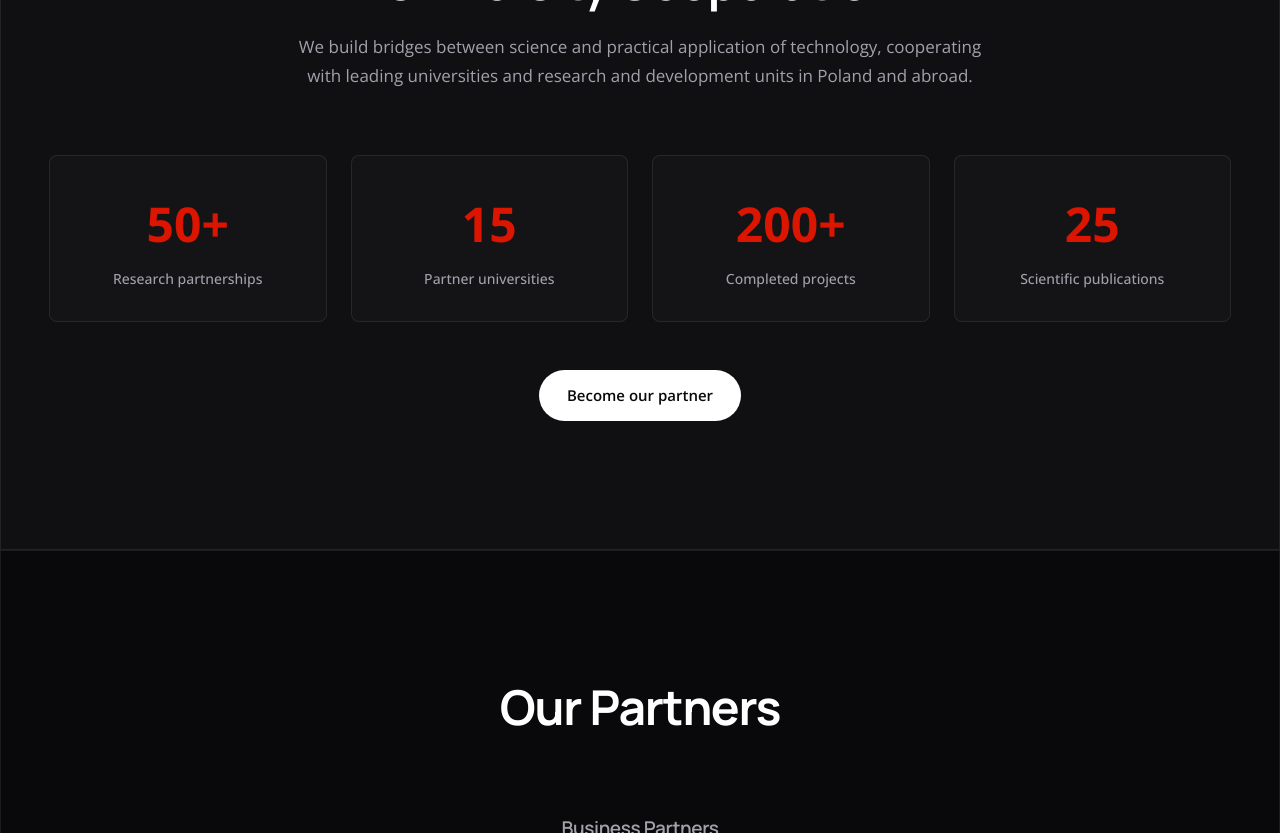
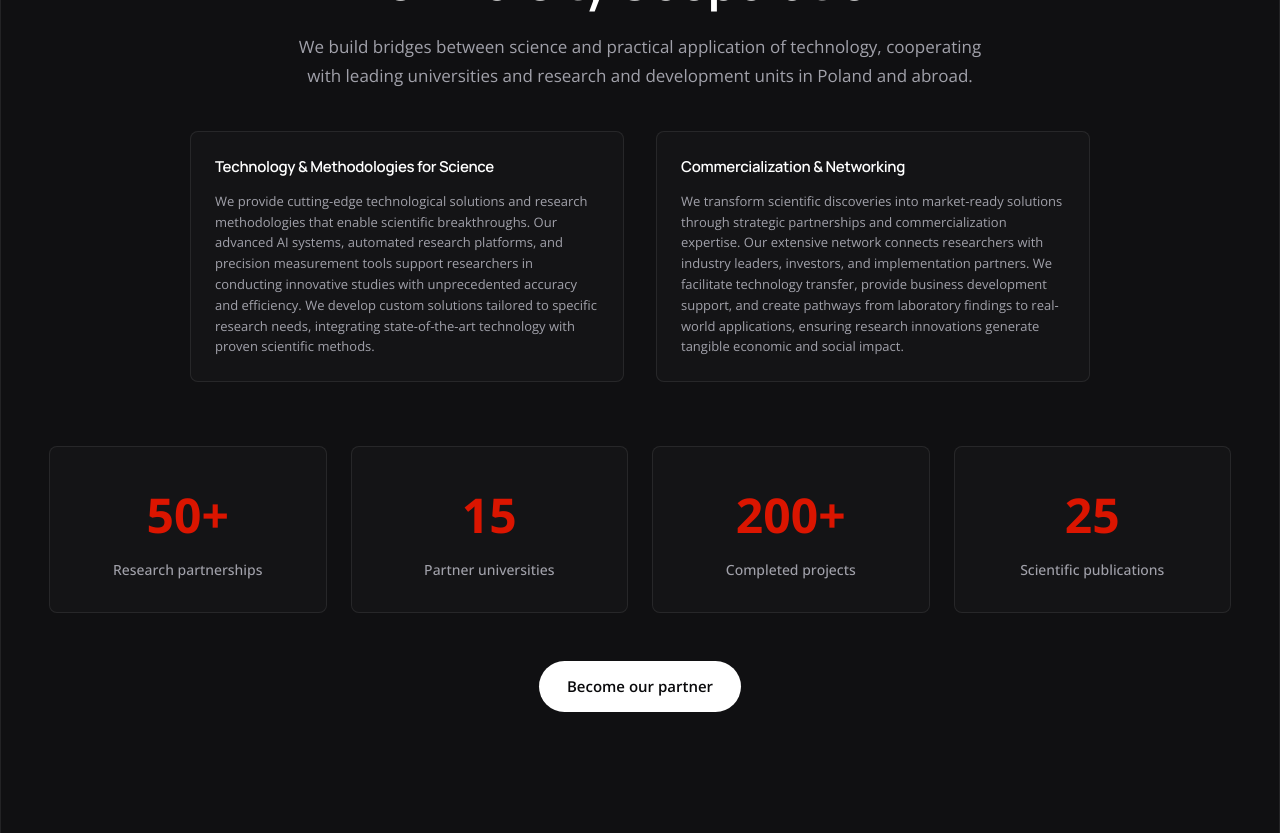
Before and after one commit to 5bgrw6p9tb-afk/srnc-www, a React (Vite) app: page / in a window 1280 px wide. Shown: the part 3180-4013 px from the top of the page. Built offline with nearby package versions, Linux system fonts and the light colour scheme.

Commit message:
Updated App.tsx

```diff
--- a/src/App.tsx
+++ b/src/App.tsx
@@ -535,9 +535,24 @@ function App() {
       <section id="cooperation" className="relative py-32 bg-zinc-900/50 border-t border-white/[0.08]">
         <div className="max-w-[1400px] mx-auto px-8 lg:px-12 text-center">
           <h2 className="text-[48px] font-bold leading-[1.15] tracking-tight mb-6">{t.cooperation.title}</h2>
-          <p className="text-[17px] leading-[1.7] text-zinc-400 mb-16 max-w-[700px] mx-auto">
+          <p className="text-[17px] leading-[1.7] text-zinc-400 mb-10 max-w-[700px] mx-auto">
             {t.cooperation.subtitle}
           </p>
+
+          <div className="grid md:grid-cols-2 gap-8 mb-16 max-w-[900px] mx-auto text-left">
+            <div className="p-6 rounded-lg bg-white/[0.02] border border-white/[0.08]">
+              <h3 className="text-[15px] font-semibold mb-3">{t.cooperation.columns.technology.title}</h3>
+              <p className="text-[13px] leading-[1.6] text-zinc-400">
+                {t.cooperation.columns.technology.description}
+              </p>
+            </div>
+            <div className="p-6 rounded-lg bg-white/[0.02] border border-white/[0.08]">
+              <h3 className="text-[15px] font-semibold mb-3">{t.cooperation.columns.commercialization.title}</h3>
+              <p className="text-[13px] leading-[1.6] text-zinc-400">
+                {t.cooperation.columns.commercialization.description}
+              </p>
+            </div>
+          </div>
 
           <div className="grid grid-cols-2 lg:grid-cols-4 gap-6 mb-12">
             <div className="p-8 rounded-lg bg-white/[0.02] border border-white/[0.08]">
--- a/src/translations.ts
+++ b/src/translations.ts
@@ -73,6 +73,16 @@ export interface Translation {
   cooperation: {
     title: string;
     subtitle: string;
+    columns: {
+      technology: {
+        title: string;
+        description: string;
+      };
+      commercialization: {
+        title: string;
+        description: string;
+      };
+    };
     stats: {
       partnerships: string;
       universities: string;
@@ -201,6 +211,16 @@ export const translations: Record<string, Translation> = {
     cooperation: {
       title: "University Cooperation",
       subtitle: "We build bridges between science and practical application of technology, cooperating with leading universities and research and development units in Poland and abroad.",
+      columns: {
+        technology: {
+          title: "Technology & Methodologies for Science",
+          description: "We provide cutting-edge technological solutions and research methodologies that enable scientific breakthroughs. Our advanced AI systems, automated research platforms, and precision measurement tools support researchers in conducting innovative studies with unprecedented accuracy and efficiency. We develop custom solutions tailored to specific research needs, integrating state-of-the-art technology with proven scientific methods."
+        },
+        commercialization: {
+          title: "Commercialization & Networking",
+          description: "We transform scientific discoveries into market-ready solutions through strategic partnerships and commercialization expertise. Our extensive network connects researchers with industry leaders, investors, and implementation partners. We facilitate technology transfer, provide business development support, and create pathways from laboratory findings to real-world applications, ensuring research innovations generate tangible economic and social impact."
+        }
+      },
       stats: {
         partnerships: "Research partnerships",
         universities: "Partner universities",
@@ -322,6 +342,16 @@ export const translations: Record<string, Translation> = {
     cooperation: {
       title: "Współpraca z uczelniami",
       subtitle: "Budujemy mosty między nauką a praktycznym zastosowaniem technologii, współpracując z czołowymi uczelniami i jednostkami badawczo-rozwojowymi w Polsce i za granicą.",
+      columns: {
+        technology: {
+          title: "Technologia i metodologie na nauki",
+          description: "Dostarczamy najnowocześniejsze rozwiązania technologiczne i metodologie badawcze, które umożliwiają przełomy naukowe. Nasze zaawansowane systemy AI, zautomatyzowane platformy badawcze i precyzyjne narzędzia pomiarowe wspierają naukowców w prowadzeniu innowacyjnych badań z niespotykaną dokładnością i efektywnością. Opracowujemy niestandardowe rozwiązania dostosowane do konkretnych potrzeb badawczych, integrując najnowszą technologię ze sprawdzonymi metodami naukowymi."
+        },
+        commercialization: {
+          title: "Komercjalizacja i networking",
+          description: "Przekształcamy odkrycia naukowe w gotowe do wprowadzenia na rynek rozwiązania poprzez strategiczne partnerstwa i ekspertyzę w zakresie komercjalizacji. Nasza rozległa sieć łączy naukowców z liderami przemysłu, inwestorami i partnerami wdrożeniowymi. Ułatwiamy transfer technologii, zapewniamy wsparcie w rozwoju biznesu i tworzymy ścieżki od odkryć laboratoryjnych do zastosowań w rzeczywistym świecie, zapewniając, że innowacje badawcze generują wymierny wpływ ekonomiczny i społeczny."
+        }
+      },
       stats: {
         partnerships: "Partnerstw badawczych",
         universities: "Uczelni partnerskich",
@@ -443,6 +473,16 @@ export const translations: Record<string, Translation> = {
     cooperation: {
       title: "大学合作",
       subtitle: "我们在科学与技术实际应用之间架起桥梁，与国内外领先的大学和研发单位合作。",
+      columns: {
+        technology: {
+          title: "科学技术与方法论",
+          description: "我们提供尖端技术解决方案和研究方法论，实现科学突破。我们先进的人工智能系统、自动化研究平台和精密测量工具支持研究人员以前所未有的准确性和效率进行创新研究。我们开发针对特定研究需求的定制解决方案，将最先进的技术与经过验证的科学方法相结合。"
+        },
+        commercialization: {
+          title: "商业化与网络",
+          description: "我们通过战略合作伙伴关系和商业化专业知识将科学发现转化为市场就绪的解决方案。我们广泛的网络将研究人员与行业领袖、投资者和实施合作伙伴联系起来。我们促进技术转让，提供业务发展支持，并创建从实验室发现到实际应用的途径，确保研究创新产生切实的经济和社会影响。"
+        }
+      },
       stats: {
         partnerships: "研究合作伙伴关系",
         universities: "合作大学",
```
